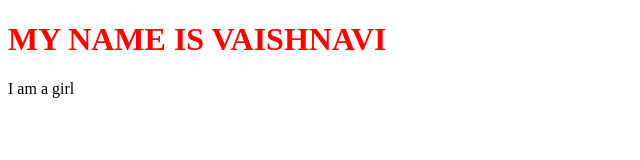
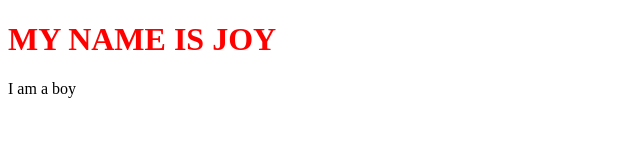
Before and after one commit to Sumit-767/Demo, a plain HTML site: page index.html in a window 1280 px wide. Shown: the whole page, without its empty margins (0-640 px from the left). Drawn offline with Linux system fonts and the light colour scheme.

Commit message:
Testing purpose

```diff
--- a/index.html
+++ b/index.html
@@ -12,8 +12,8 @@
     }
 </style>
 <body>
-    <h1 class="a">MY NAME IS VAISHNAVI</h1>
-    <p>I am a girl</p>
+    <h1 class="a">MY NAME IS JOY</h1>
+    <p>I am a boy</p>
     <h1></h1>
 </body>
 </html>
```
